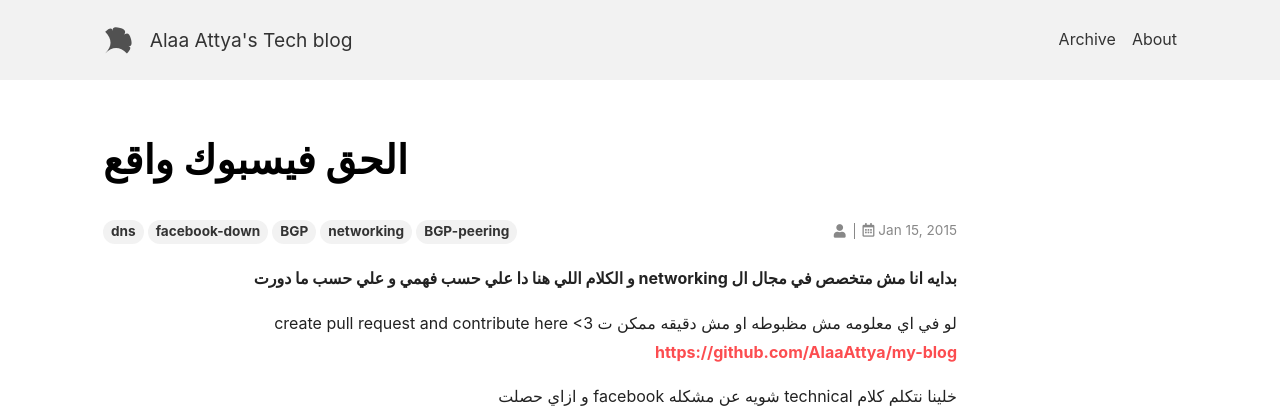
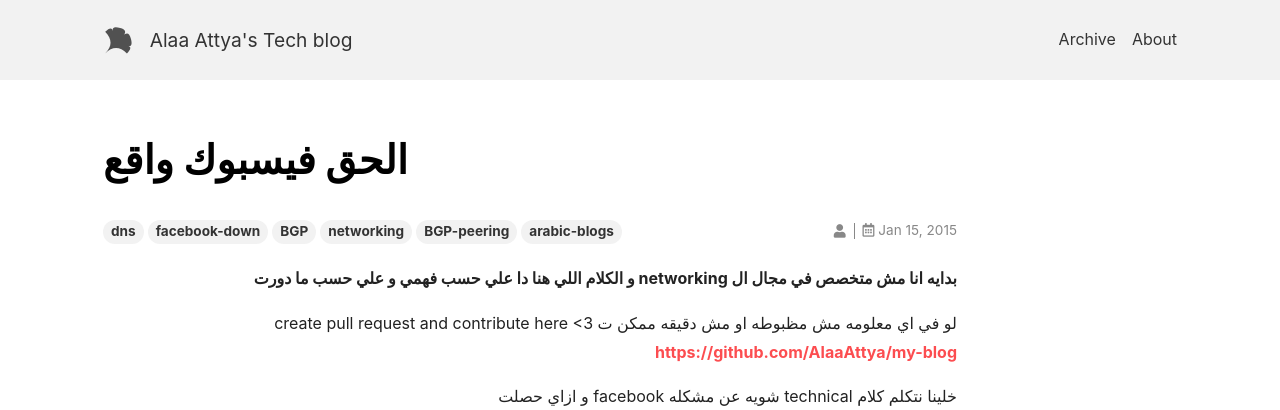
Before and after one commit to AlaaAttya/my-blog, a Jekyll site: the page built from _posts/2021-10-04-facebook-down-dns-issue-arabic.md, in a window 1280 px wide and 900 px high. Shown: the top 410 px of the window. Built offline with Jekyll 4.4.1, drawn with Linux system fonts in a browser that asks for light colours; nearby versions of some CDN libraries; comment, search, counter and statistics services are not loaded.

Commit message:
update tags

```diff
--- a/_posts/2021-10-04-facebook-down-dns-issue-arabic.md
+++ b/_posts/2021-10-04-facebook-down-dns-issue-arabic.md
@@ -10,6 +10,7 @@ tags:
     - BGP
     - networking
     - BGP-peering
+    - arabic-blogs
 key: facebook-down-dns-issue-arabic-131
 lang: ar
 ---
```
